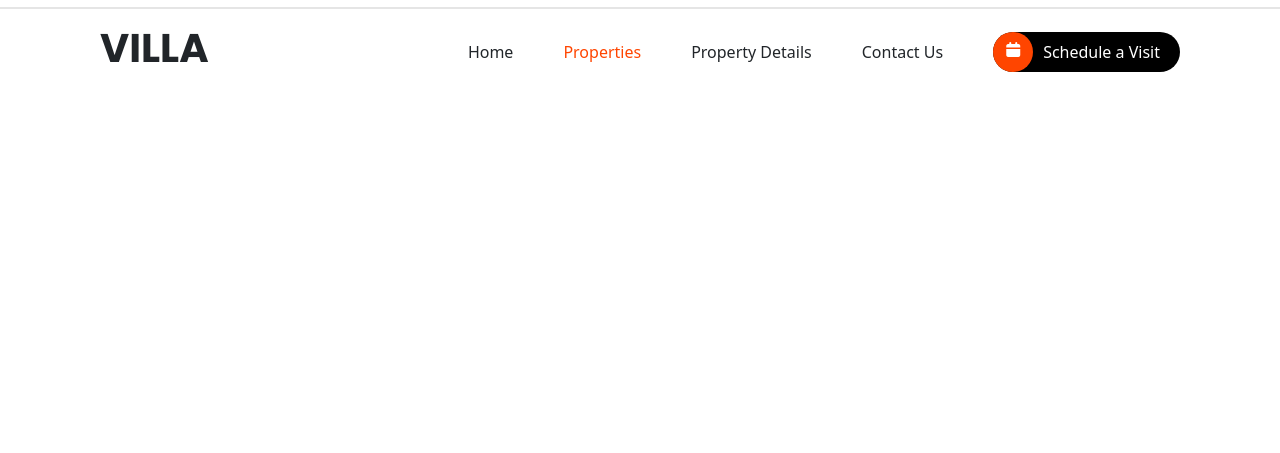
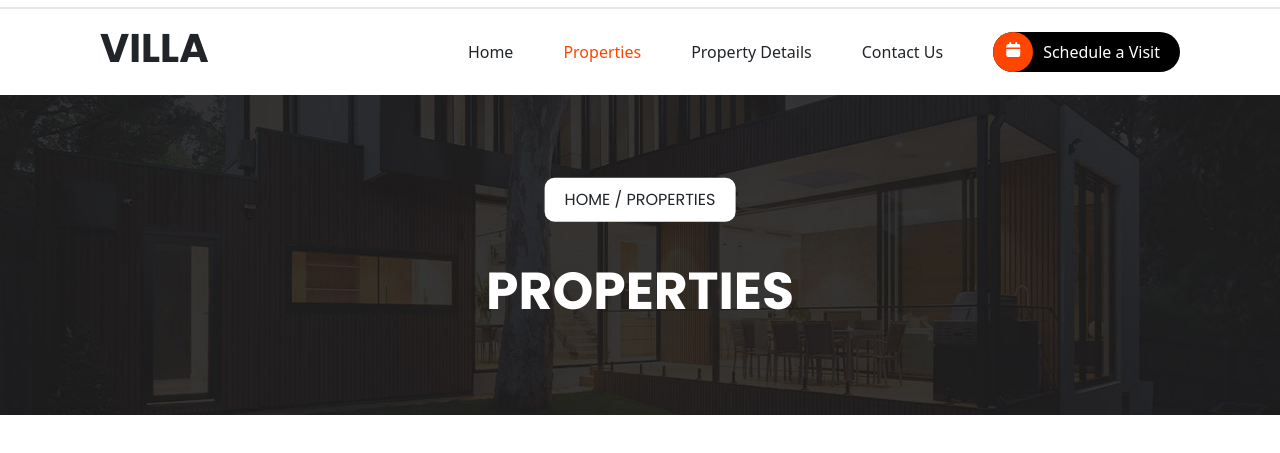
Before and after one commit to NitishCk/My_Villa_Project, a plain HTML site: page properties.html in a window 1280 px wide. Shown: the part 45-498 px from the top of the page. Drawn offline with nearby package versions, Linux system fonts and the light colour scheme.

Commit message:
Updated Hero Section in Properties Page

```diff
--- a/properties.html
+++ b/properties.html
@@ -49,5 +49,12 @@
             <span class="schedule"><i class="fa-solid fa-calendar"></i>Schedule a Visit</span>
         </nav>
     </header>
+
+    <!-- Hero Section -->
+    <div class="imagecontainer">
+        <img src="./assets/page-heading-bg.jpg" alt="contactus-banner">
+        <div class="imagesubtext">HOME / PROPERTIES</div>
+        <div class="imagetext">PROPERTIES</div>
+    </div>
 </body>
 </html>
--- a/properties_styles.css
+++ b/properties_styles.css
@@ -125,3 +125,38 @@
 .schedule:hover {
     color: orangered;
 }
+
+.imagecontainer {
+    position: relative;
+    display: inline-block;
+    margin-bottom: 50px;
+}
+
+.imagecontainer img {
+    width: 100%;
+    display: block;
+    height: 320px;
+}
+
+.imagecontainer .imagesubtext {
+    position: absolute;
+    top: 30%;
+    left: 50%;
+    transform: translate(-50%, -30%);
+    background-color: white;
+    padding: 10px 20px;
+    font-family: 'Poppins', sans-serif;
+    font-weight: 100;
+    border-radius: 10px;
+}
+
+.imagecontainer .imagetext {
+    position: absolute;
+    top: 65%;
+    left: 50%;
+    transform: translate(-50%, -65%);
+    color: white;
+    font-family: 'Poppins', sans-serif;
+    font-weight: bold;
+    font-size: 52px;
+}
```
